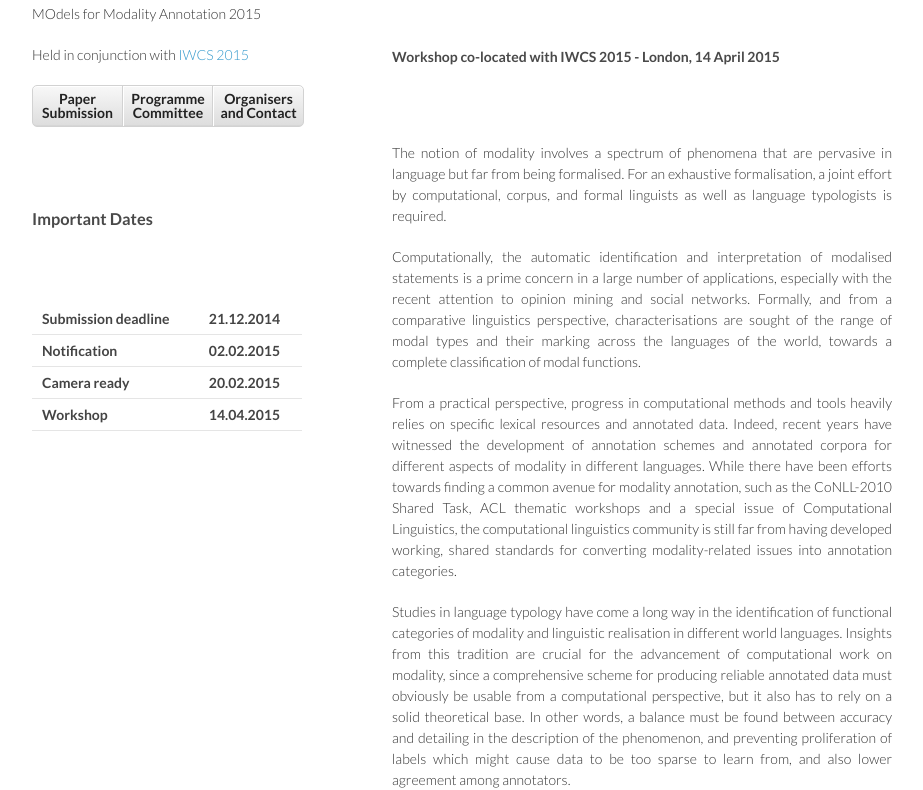
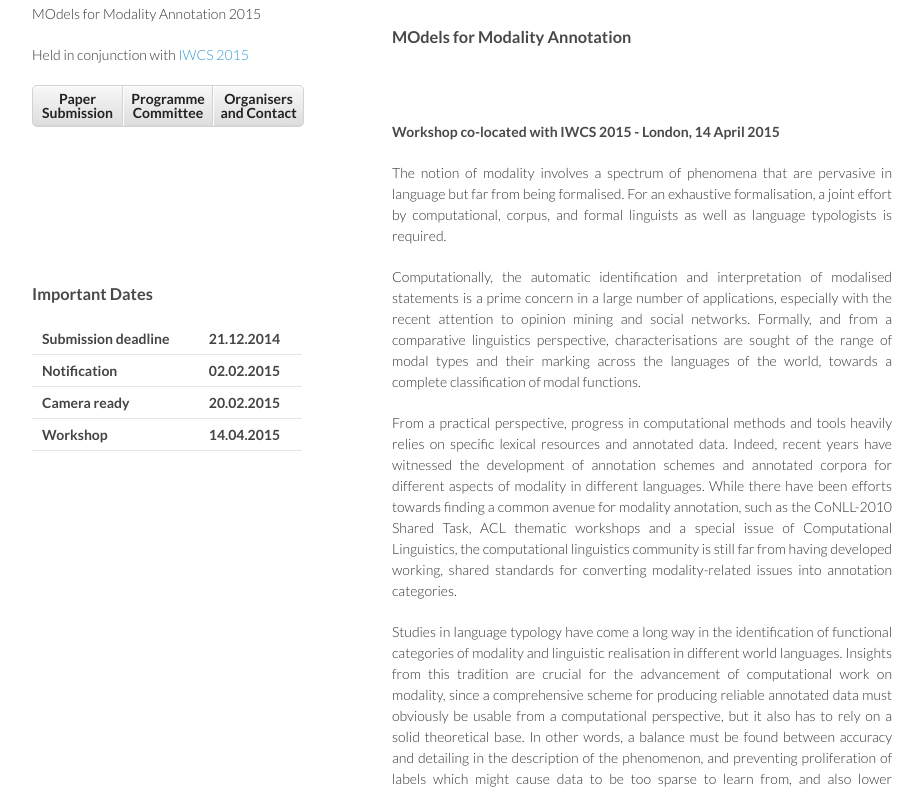
Before and after one commit to malvinanissim/moma2015, a plain HTML site: page index.html in a window 1280 px wide. Shown: the part 106-896 px from the top of the page, without its empty margins (178-1101 px from the left). Drawn offline with Linux system fonts and the light colour scheme.

Commit message:
Update styles.css

```diff
--- a/stylesheets/styles.css
+++ b/stylesheets/styles.css
@@ -31,7 +31,7 @@ h2 {
 
 h3, h4, h5, h6 {
   color:#494949;
-  margin-bottom: 2cm;
+  margin-top: 2cm;
 }
 
 a {
```
